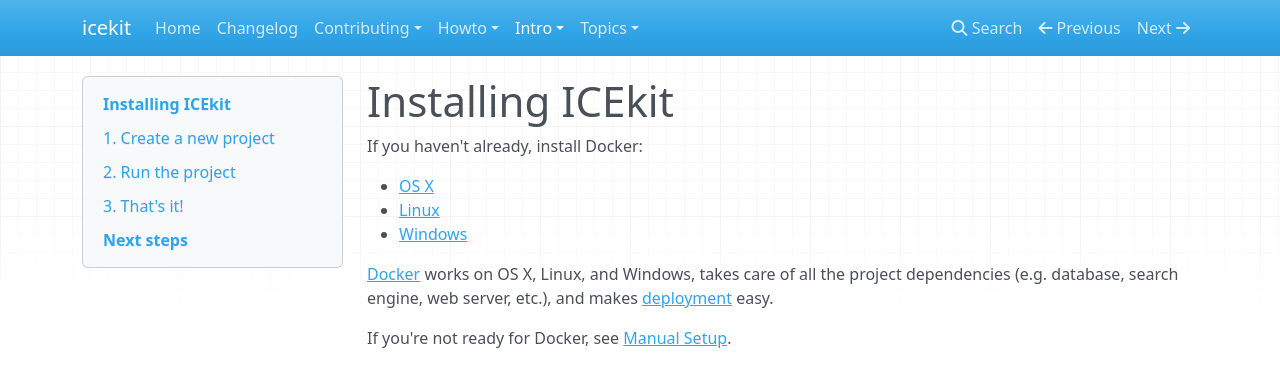
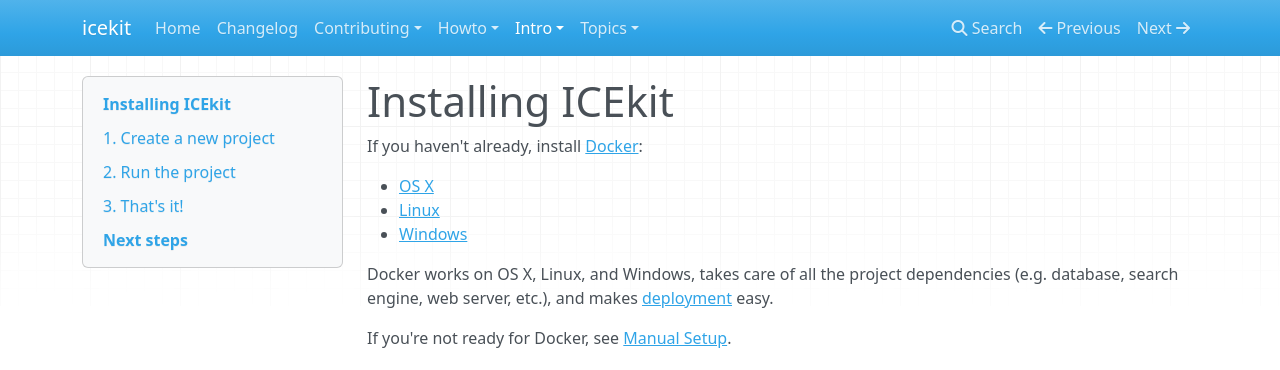
Before and after one commit to ic-labs/django-icekit, an MkDocs documentation site: the page built from docs/intro/install.md, in a window 1280 px wide and 1375 px high. Shown: the top 370 px of the window. Built offline with MkDocs 1.6.1, drawn with Linux system fonts in a browser that asks for light colours; nearby versions of some CDN libraries.

```diff
--- a/docs/intro/install.md
+++ b/docs/intro/install.md
@@ -1,15 +1,15 @@
 # Installing ICEkit
 <!-- keep identical with README -->
 
-If you haven't already, install Docker:
+If you haven't already, install [Docker](docker.md):
 
   * [OS X](https://download.docker.com/mac/stable/Docker.dmg)
   * [Linux](https://docs.docker.com/engine/installation/linux/)
   * [Windows](https://download.docker.com/win/stable/InstallDocker.msi)
 
-[Docker](docker.md) works on OS X, Linux, and Windows, takes care of all the
-project dependencies (e.g. database, search engine, web server, etc.), and
-makes [deployment](../howto/deployment.md) easy.
+Docker works on OS X, Linux, and Windows, takes care of all the project
+dependencies (e.g. database, search engine, web server, etc.), and makes
+[deployment](../howto/deployment.md) easy.
 
 If you're not ready for Docker, see [Manual Setup](manual-setup.md).
 
```
Also changed, not shown: README.md (+4 -4 lines).
